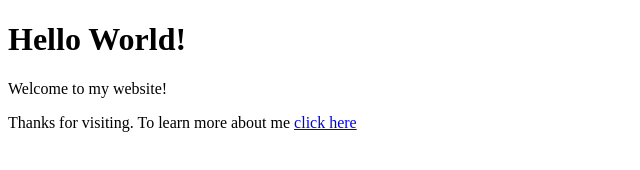
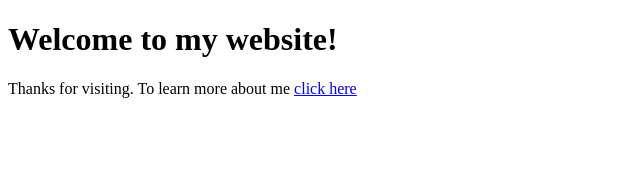
Before and after one commit to KaChow-4/KaChow-4.github.io, a plain HTML site: page index.html in a window 1280 px wide. Shown: the whole page, without its empty margins (0-640 px from the left). Drawn offline with Linux system fonts and the light colour scheme.

Commit message:
Add files via upload

```diff
--- a/index.html
+++ b/index.html
@@ -3,12 +3,10 @@
 <head>
     <meta charset="UTF-8">
     <meta name="viewport" content="width=device-width, initial-scale=1.0">
-    <title>Ryan's Website</title>
+    <title>Ryan's CSC106 Website</title>
 </head>
 <body>
-    <h1>Hello World!</h1>
-    </h2>
-    <p>Welcome to my website!</p>
+    <h1>Welcome to my website!</h1>
     <p>Thanks for visiting. To learn more about me <a href="aboutme.html">click here</a></p>
 </body>
 </html>
```
Also changed, not shown: csc106_banner.jpg (added).
